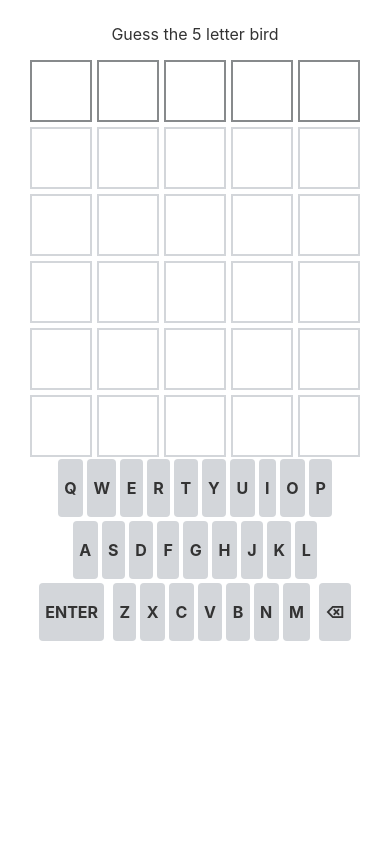
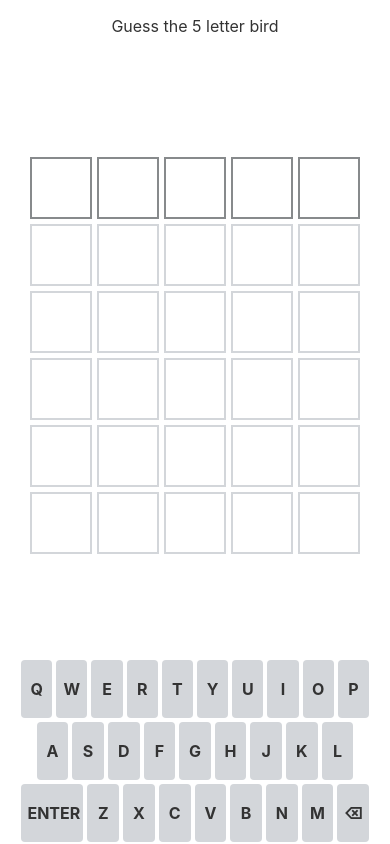
Before and after one commit to RoryDungan/birdle, a Svelte app: page / in a window 390 px wide. Built offline with nearby package versions, Linux system fonts and the light colour scheme.

Commit message:
Improve layout on mobile

```diff
--- a/public/global.css
+++ b/public/global.css
@@ -7,7 +7,7 @@ html, body {
 body {
 	color: #333;
 	margin: 0;
-	padding: 8px;
+	padding: 0;
 	box-sizing: border-box;
 	font-family: -apple-system, BlinkMacSystemFont, "Segoe UI", Roboto, Oxygen-Sans, Ubuntu, Cantarell, "Helvetica Neue", sans-serif;
 }
--- a/src/App.svelte
+++ b/src/App.svelte
@@ -120,28 +120,37 @@
 <svelte:window on:keydown={handleKeydown} />
 
 <main>
+  <!-- <h1>Birdle</h1> -->
   <p>Guess the 5 letter bird</p>
-  <div class="Game">
+  <div class="GridContainer">
     <WorldGrid letters={content} />
-    <OnScreenKeyboard
-      keyPressed={addLetter}
-      enterPressed={makeGuess}
-      backspacePressed={removeLetter}
-      {foundLetters}
-    />
   </div>
+  <OnScreenKeyboard
+    keyPressed={addLetter}
+    enterPressed={makeGuess}
+    backspacePressed={removeLetter}
+    {foundLetters}
+  />
 </main>
 
 <style>
   main {
     text-align: center;
-    margin: 0 auto;
+    margin: 0;
+    padding: 0;
+    height: 100vh;
+    width: 100vw;
+    position: absolute;
+
+    display: flex;
+    align-items: center;
+    flex-direction: column;
   }
 
   h1 {
     color: #ff3e00;
     text-transform: uppercase;
-    font-size: 2em;
+    font-size: 3em;
     font-weight: 100;
   }
 
@@ -151,9 +160,10 @@
     }
   }
 
-  .Game {
+  .GridContainer {
     display: flex;
+    flex: 1 2 100px;
     align-items: center;
-    flex-direction: column;
+    flex-direction: row;
   }
 </style>
--- a/src/OnScreenKeyboard.svelte
+++ b/src/OnScreenKeyboard.svelte
@@ -14,14 +14,16 @@
     {/each}
   </div>
   <div class="row">
+    <div class="spacer" />
     {#each 'asdfghjkl'.split('') as l}
       <button on:click={keyPressed(l)} class={'key ' + letterClass(l)}
         >{l.toUpperCase()}</button
       >
     {/each}
+    <div class="spacer" />
   </div>
   <div class="row">
-    <button on:click={enterPressed()} class="key untried">ENTER</button>
+    <button on:click={enterPressed()} class="key untried enter">ENTER</button>
     {#each 'zxcvbnm'.split('') as l}
       <button on:click={keyPressed(l)} class={'key ' + letterClass(l)}
         >{l.toUpperCase()}</button
@@ -51,20 +53,28 @@
   }
 
   .key {
-    /* display: flex; */
     flex: 1;
     margin: 2px;
     border: 0;
     font-weight: bold;
     height: 58px;
+    width: min(8vw, 43px);
     border-radius: 4px;
   }
 
-  /* .row {
-    display: flex;
-    width: 100%;
+  .enter {
+    width: min(16vw, 64px);
   }
 
+  .spacer {
+    width: min(4vw, 21px);
+  }
+
+  .row {
+    display: flex;
+  }
+
+  /*
   .keyboard {
     display: flex;
     flex-direction: column;
--- a/src/WordGrid.svelte
+++ b/src/WordGrid.svelte
@@ -8,7 +8,7 @@
 
   $: boxes = [
     ...letters,
-    ...Array(Math.max(0, rows * columns - letters.length)).fill({
+    ...Array(rows * columns - letters.length).fill({
       content: '',
       status: 'empty',
     }),
@@ -43,8 +43,8 @@
   .Grid {
     flex: 0 1 auto;
     display: grid;
-    grid-template-columns: repeat(5, 62px);
-    grid-auto-rows: 62px;
+    grid-template-columns: repeat(5, min(62px, 8vh));
+    grid-auto-rows: min(62px, 8vh);
     column-gap: 5px;
     row-gap: 5px;
   }
```
